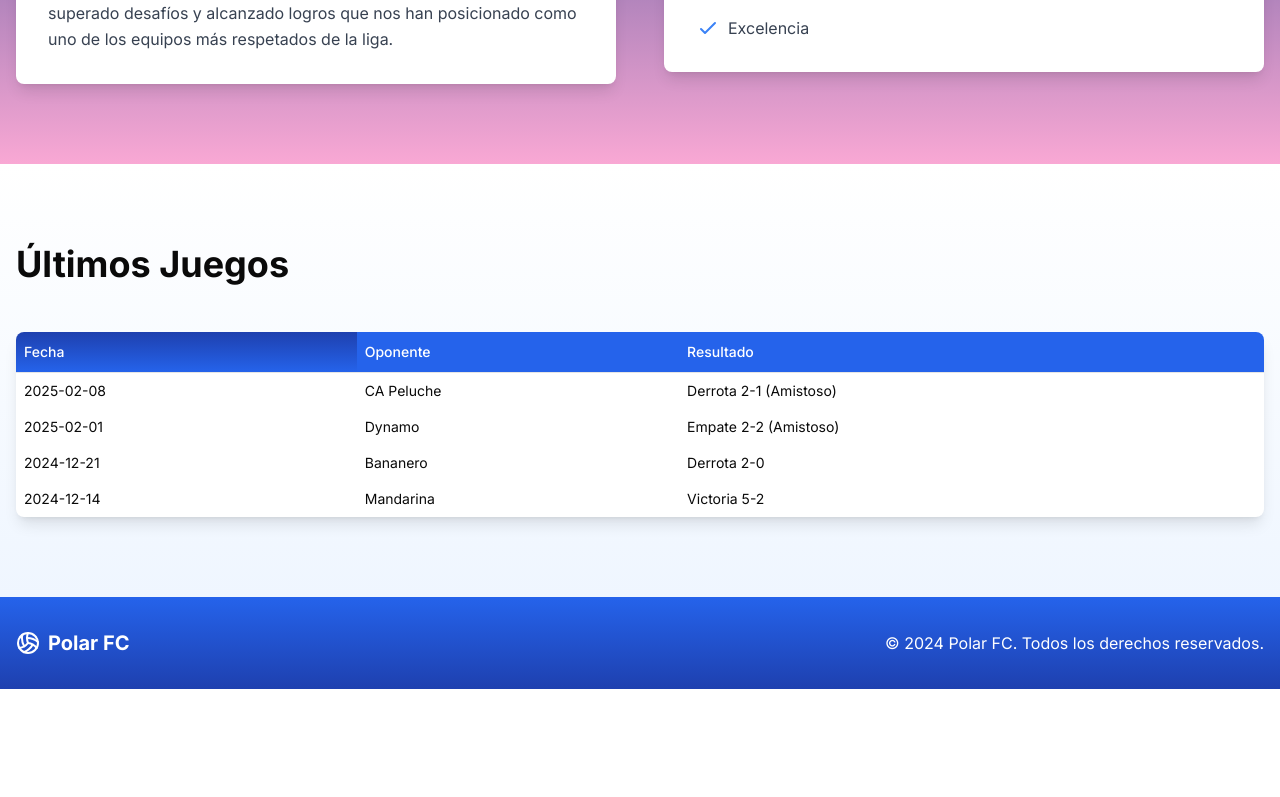
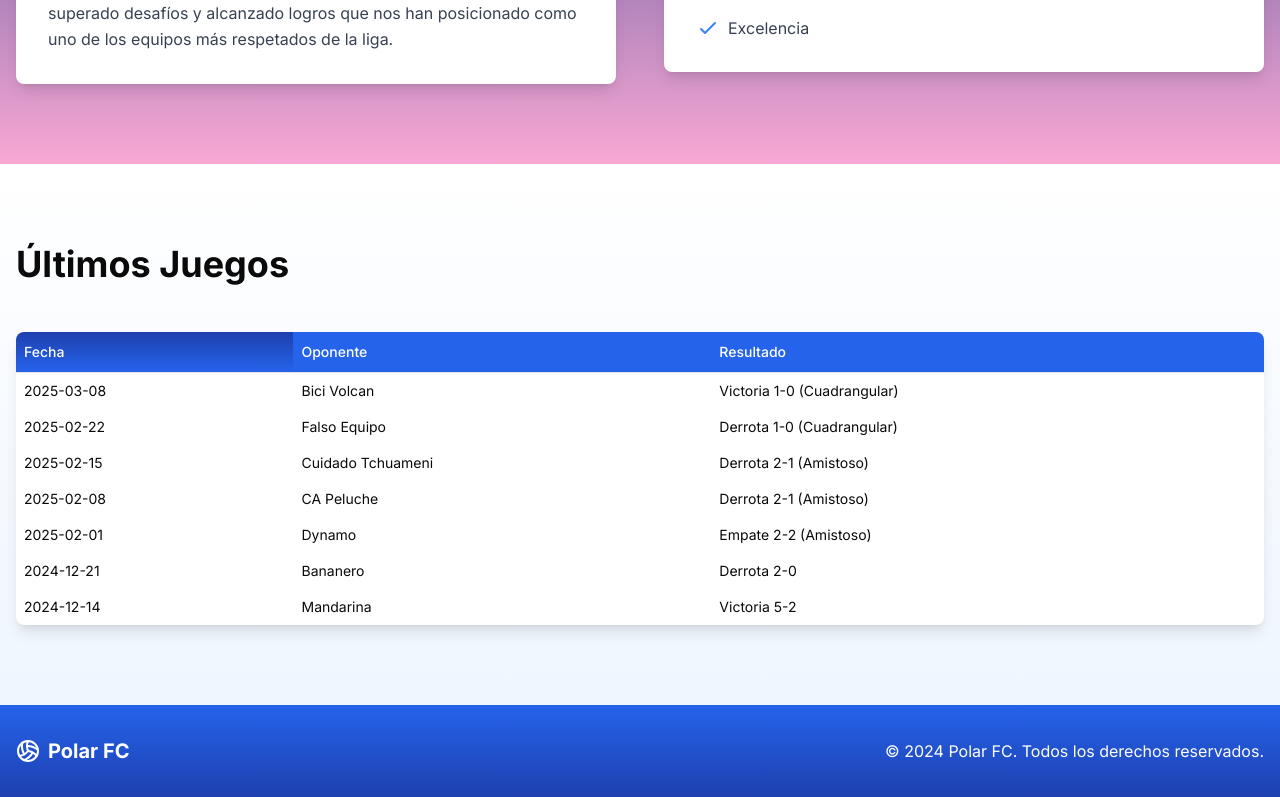
Before and after one commit to ChristianSnchz/polar, a Next.js app in the folder polar/: page / in a window 1280 px wide. Shown: the part 2412-3209 px from the top of the page. Before the commit the page ends 3101 px from the top, so only its background shows below. Built offline with nearby package versions, Linux system fonts and the light colour scheme.

Commit message:
polar page

```diff
--- a/polar/components/Games.tsx
+++ b/polar/components/Games.tsx
@@ -12,6 +12,21 @@ import AnimatedSection from './AnimatedSection';
 import { motion } from 'framer-motion';
 
 const games = [
+  {
+    date: '2025-03-08',
+    opponent: 'Bici Volcan',
+    result: 'Victoria 1-0 (Cuadrangular)',
+  },
+  {
+    date: '2025-02-22',
+    opponent: 'Falso Equipo',
+    result: 'Derrota 1-0 (Cuadrangular)',
+  },
+  {
+    date: '2025-02-15',
+    opponent: 'Cuidado Tchuameni',
+    result: 'Derrota 2-1 (Amistoso)',
+  },
   {
     date: '2025-02-08',
     opponent: 'CA Peluche',
```
